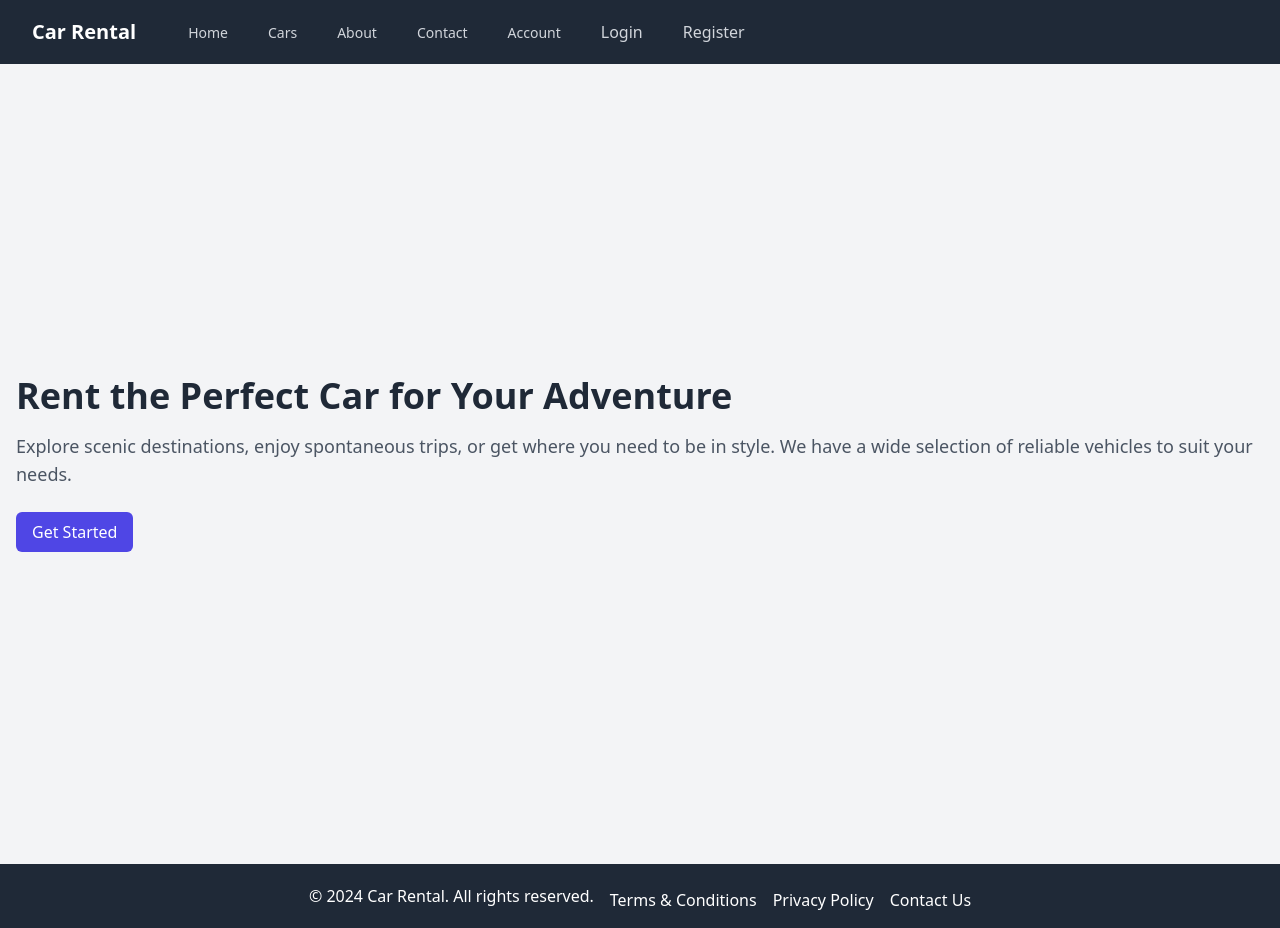
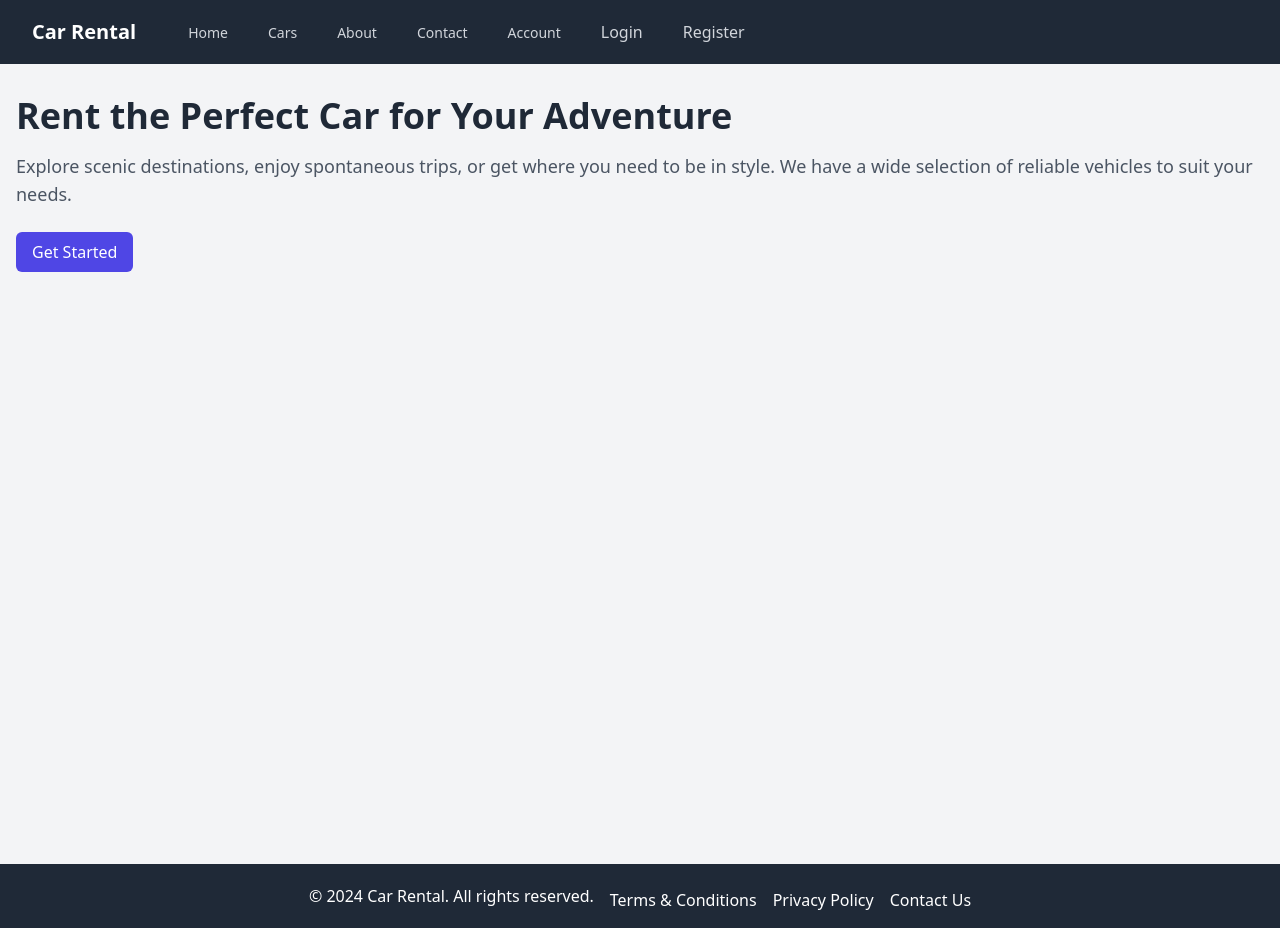
Before and after one commit to ManishPatil2003/car-rental-web-app, a React (Create React App) app: page / in a window 1280 px wide. Built offline with nearby package versions, Linux system fonts and the light colour scheme.

Commit message:
UPDATE CSS on HOME PAGE

```diff
--- a/src/pages/HomePage.jsx
+++ b/src/pages/HomePage.jsx
@@ -4,7 +4,7 @@
 
 const HomePage = () => {
   return (
-    <div className="flex flex-col min-h-screen bg-gray-100">
+    <div className=" flex-col min-h-screen bg-gray-100">
 
       <main className="flex-grow flex justify-center items-center">
         <div className="max-w-7xl px-4 py-8">
```
